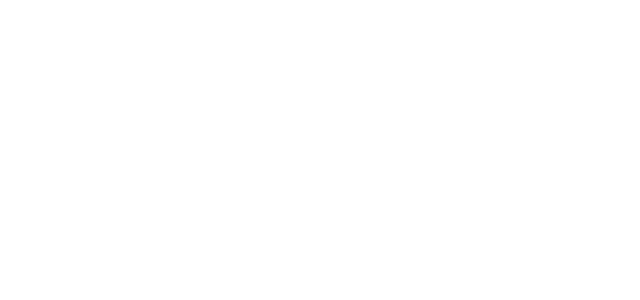
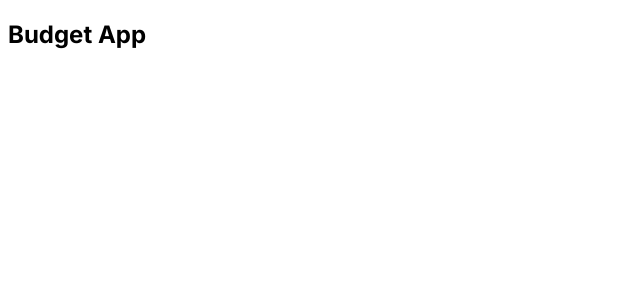
Before and after one commit to egkirpichev/react-budget-app, a React (Create React App) app: page / in a window 1280 px wide. Shown: the top 300 px of the page, without its empty margins (0-640 px from the left). Built offline with nearby package versions, Linux system fonts and the light colour scheme.

Commit message:
feat(budget-app): stylize Title component

```diff
--- a/src/App.tsx
+++ b/src/App.tsx
@@ -1,6 +1,9 @@
+import { Title } from "./components/Title/Title";
+
 const App = () => {
   return (
     <div className="App">
+			<Title />
     </div>
   );
 }
--- a/src/components/Title/Title.tsx
+++ b/src/components/Title/Title.tsx
@@ -2,6 +2,6 @@
 
 export const Title = () => {
 	return (
-		<StyledTitle>Title</StyledTitle>
+		<StyledTitle>Budget App</StyledTitle>
 	)
 }
--- a/src/components/Title/styles.ts
+++ b/src/components/Title/styles.ts
@@ -2,5 +2,7 @@
 
 
 export const StyledTitle = styled.h2`
-
+	font-family: "Inter", sans-serif;
+	font-size: 24px;
+	font-weight: 700;
 `
```
